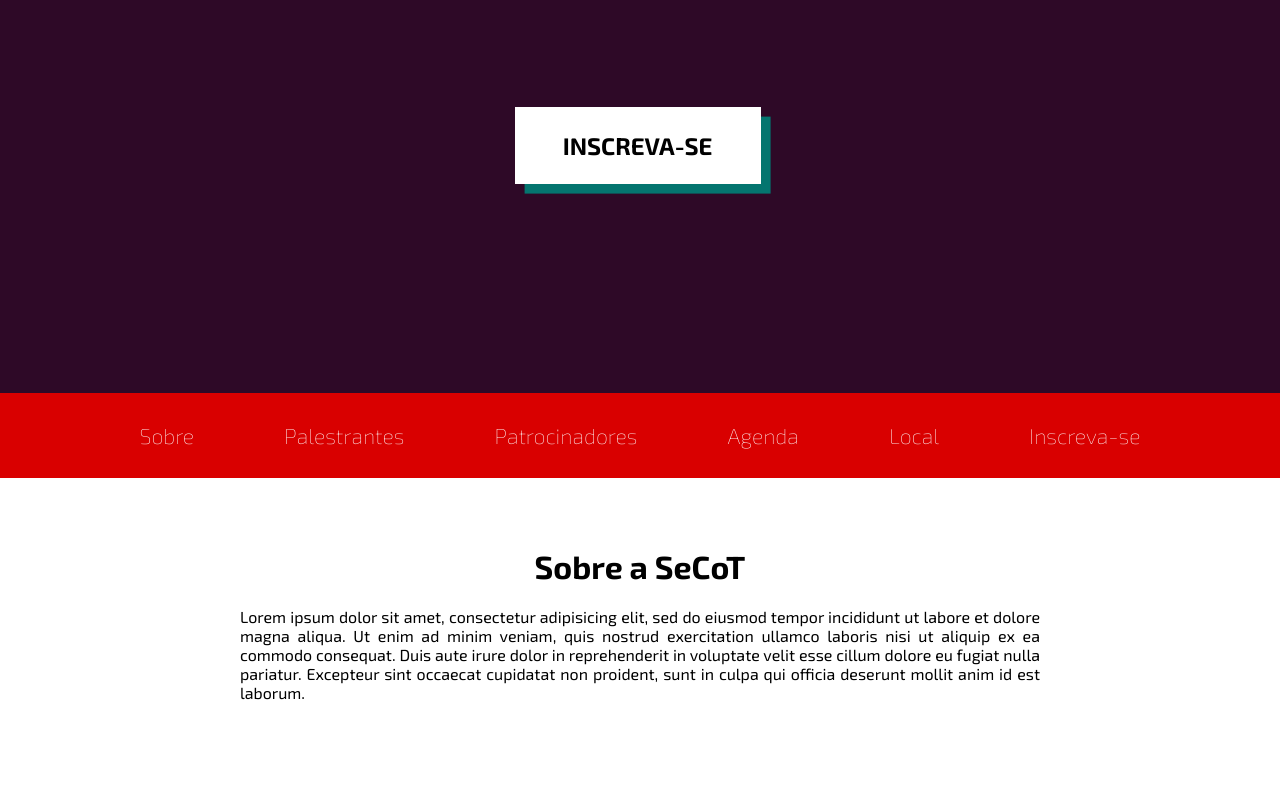
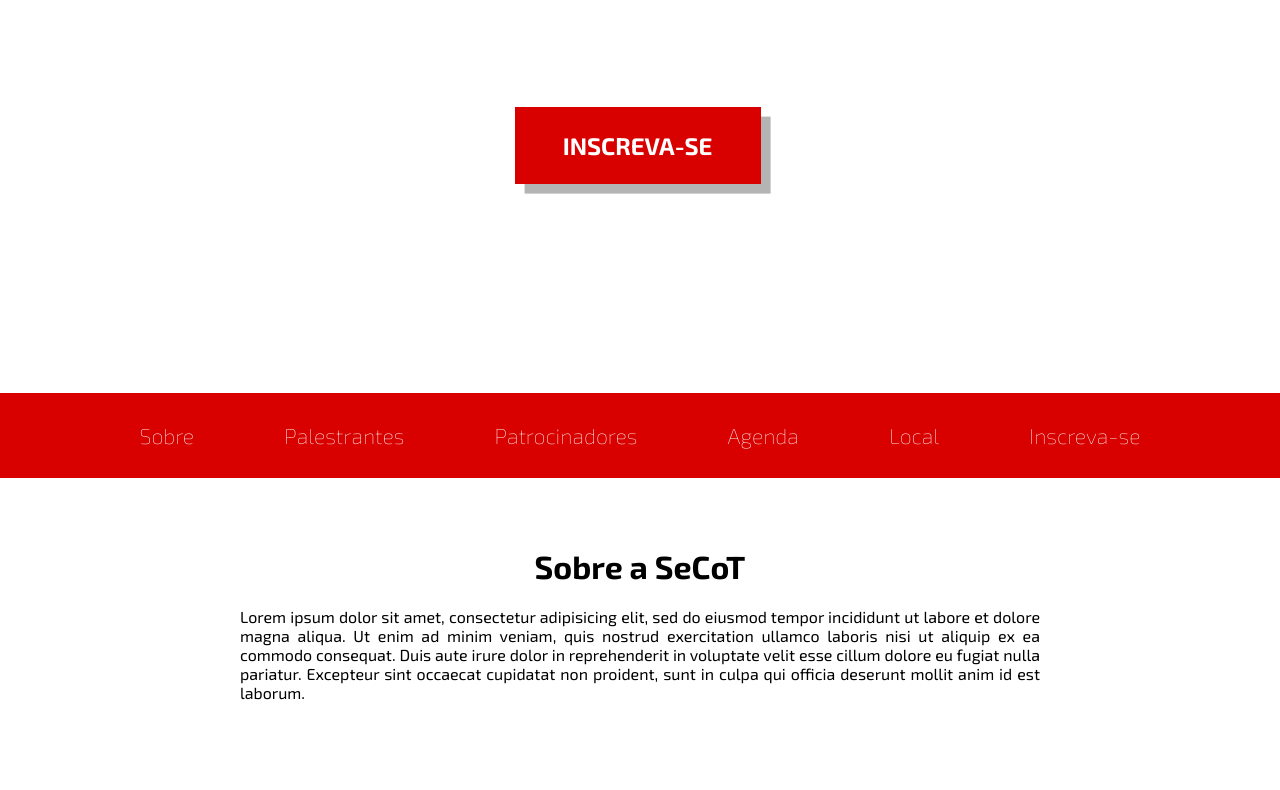
Before and after one commit to mccraveiro/secot-2014, a website: page index.html in a window 1280 px wide. Shown: the part 322-1112 px from the top of the page. Drawn offline with nearby package versions, Linux system fonts and the light colour scheme.

Commit message:
changed color scheme

```diff
--- a/scripts/index.js
+++ b/scripts/index.js
@@ -7,7 +7,7 @@ window.onload = function () {
 
 function updateHeader () {
 
-    var speed = 1.2;
+    var speed = 1.3;
     var nav = document.querySelector('.header nav');
     var header = document.querySelector('.header');
     var headerContent = document.querySelector('.header-content');
--- a/styles/source/index.styl
+++ b/styles/source/index.styl
@@ -31,6 +31,7 @@ color2 = #D90000 // vermelho
 color3 = #FF2D00
 color4 = #04756F // cinza
 color5 = #FFF1C7
+color6 = rgb(180, 180, 180)
 
 html
 body
@@ -52,9 +53,9 @@ section
         width: 800px
 
     &.header
-        background-color: color1
+        background-color: white
         box-sizing: border-box
-        color: white
+        color: color2
         font-size: 16pt
         height: 100%
         overflow: hidden
@@ -79,10 +80,10 @@ section
                 margin: -0.8em auto 4em
 
             button
-                background: white
+                background: color2
                 border: 0
-                box-shadow: 0.4em 0.4em color4
-                color: black
+                box-shadow: 0.4em 0.4em color6
+                color: white
                 font-size: 18pt
                 font-weight: 700
                 margin: -0.2em 0 0 -0.2em
@@ -90,7 +91,7 @@ section
                 padding: 1em 2em
 
                 &:active
-                    box-shadow: 0.2em 0.2em color4
+                    box-shadow: 0.2em 0.2em color6
                     margin: 0
 
         nav
```
Also changed, not shown: styles/index.css.
